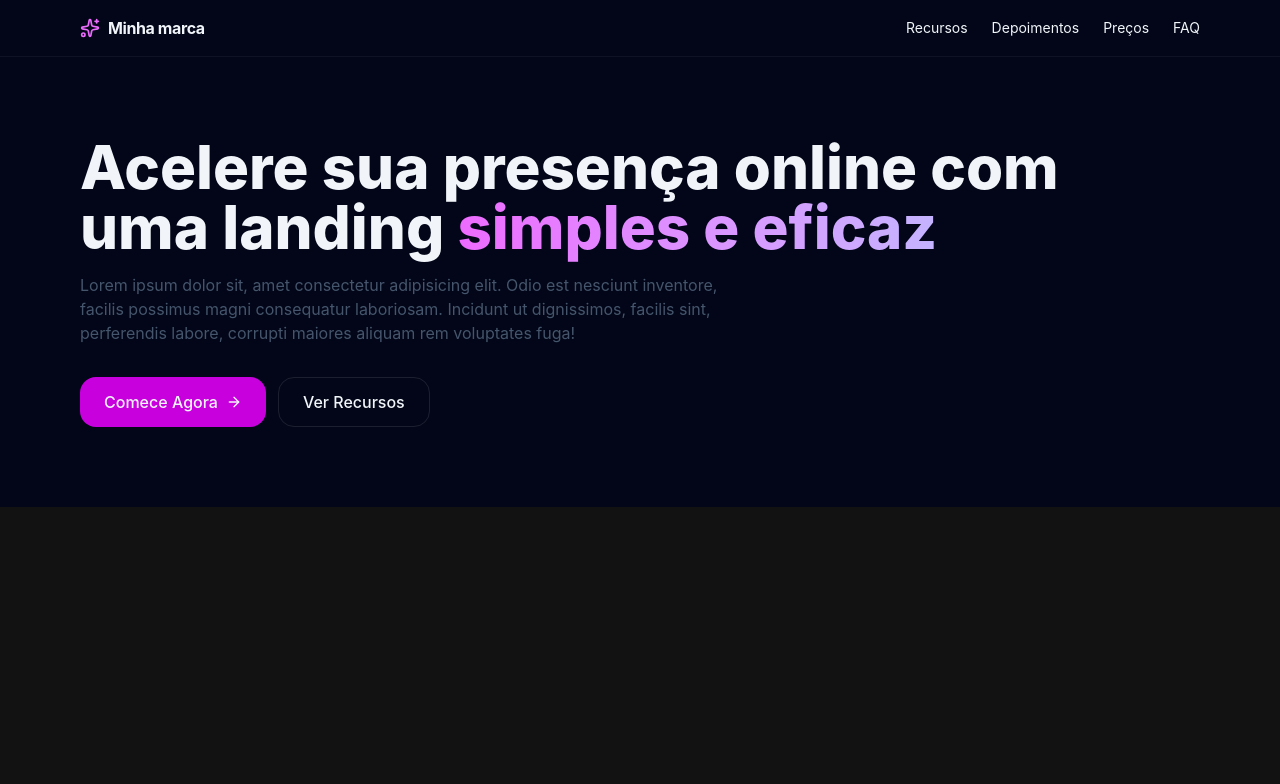
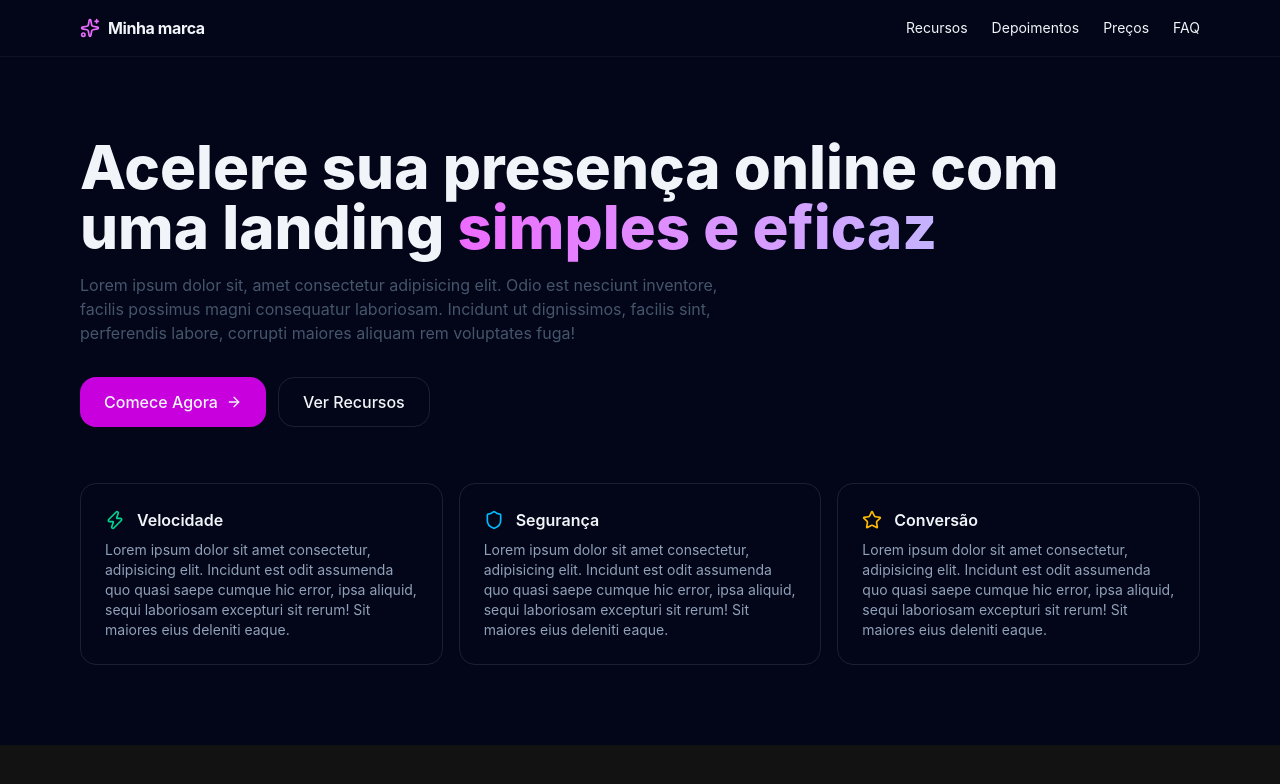
Before and after one commit to alexandrerogeriosn93/project-react-my-brand, a React (Vite) app: page / in a window 1280 px wide. Shown: the top 784 px of the page. Built offline with nearby package versions, Linux system fonts and the light colour scheme.

Commit message:
feat: add benefits to the Hero section

```diff
--- a/src/App.jsx
+++ b/src/App.jsx
@@ -125,6 +125,32 @@ function App() {
               Ver Recursos
             </a>
           </motion.div>
+          <motion.div
+            initial={{ opacity: 0, y: 20 }}
+            animate={{ opacity: 1, y: 0 }}
+            transition={{ duration: 0.5, delay: 0.5 }}
+            className="mt-14 grid grid-cols-3 gap-4"
+          >
+            {["Velocidade", "Segurança", "Conversão"].map((label, i) => (
+              <div
+                className="bg-white[0.02] rounded-2xl border border-white/10 p-6"
+                key={label}
+              >
+                <div className="flex items-center gap-3">
+                  {i == 0 && <Zap className="size-5 text-emerald-400" />}
+                  {i == 1 && <Shield className="size-5 text-sky-400" />}
+                  {i == 2 && <Star className="size-5 text-amber-400" />}
+                  <div className="font-semibold">{label}</div>
+                </div>
+                <p className="mt-2 text-sm text-slate-400">
+                  Lorem ipsum dolor sit amet consectetur, adipisicing elit.
+                  Incidunt est odit assumenda quo quasi saepe cumque hic error,
+                  ipsa aliquid, sequi laboriosam excepturi sit rerum! Sit
+                  maiores eius deleniti eaque.
+                </p>
+              </div>
+            ))}
+          </motion.div>
         </div>
       </section>
     </div>
```
